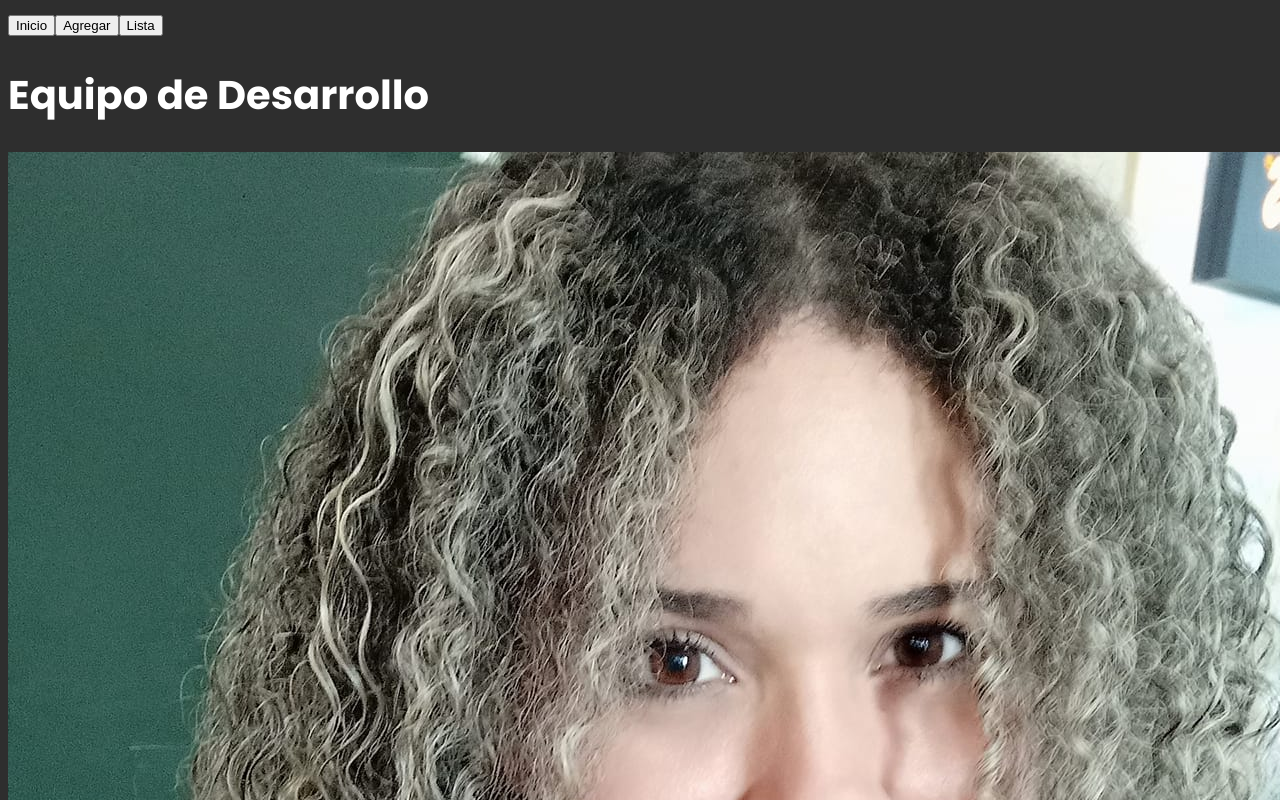
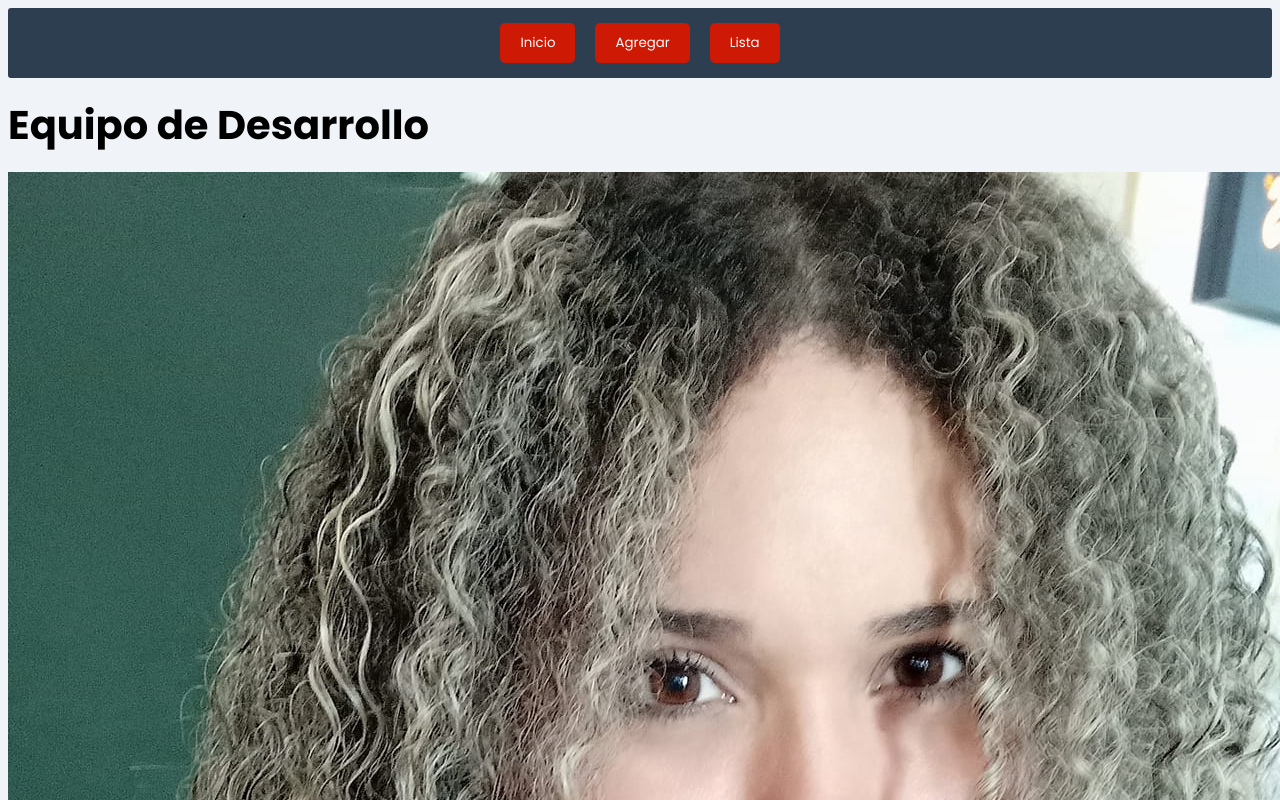
Before and after one commit to Marc-07/React-API-ListadoProducto, a React (Vite) app: page / in a window 1280 px wide. Shown: the top 800 px of the page. Built offline with nearby package versions, Linux system fonts and the light colour scheme.

Commit message:
Se agregan estilos al nav y button

```diff
--- a/src/styles/style.css
+++ b/src/styles/style.css
@@ -9,8 +9,37 @@ html {
 }
 
 body{
-    background-color: #2E2E2E;
-    color: #fff;
+
+    background-color: #F0F4F8;
+    color: #000;
     font-size: 2rem;
     font-family: "Poppins";
+    line-height: 1;
 }
+
+/* Estilos nav - button*/
+nav {
+
+    display: flex;
+    justify-content: center;
+    background-color: #2C3E50;
+    padding: 1.5rem;
+    border-radius: 3px;
+}
+
+nav button {
+
+    margin: 0 10px;
+    background-color: #ce1905;
+    color: white;
+    border: none;
+    border-radius: 5px;
+    padding: 10px 20px;
+    cursor: pointer;
+    transition: background-color 0.3s;
+    font-family: "Poppins";
+}
+
+nav button:hover {
+    background-color: #b11301; /* Un poco más oscuro al pasar el ratón */
+}
```
